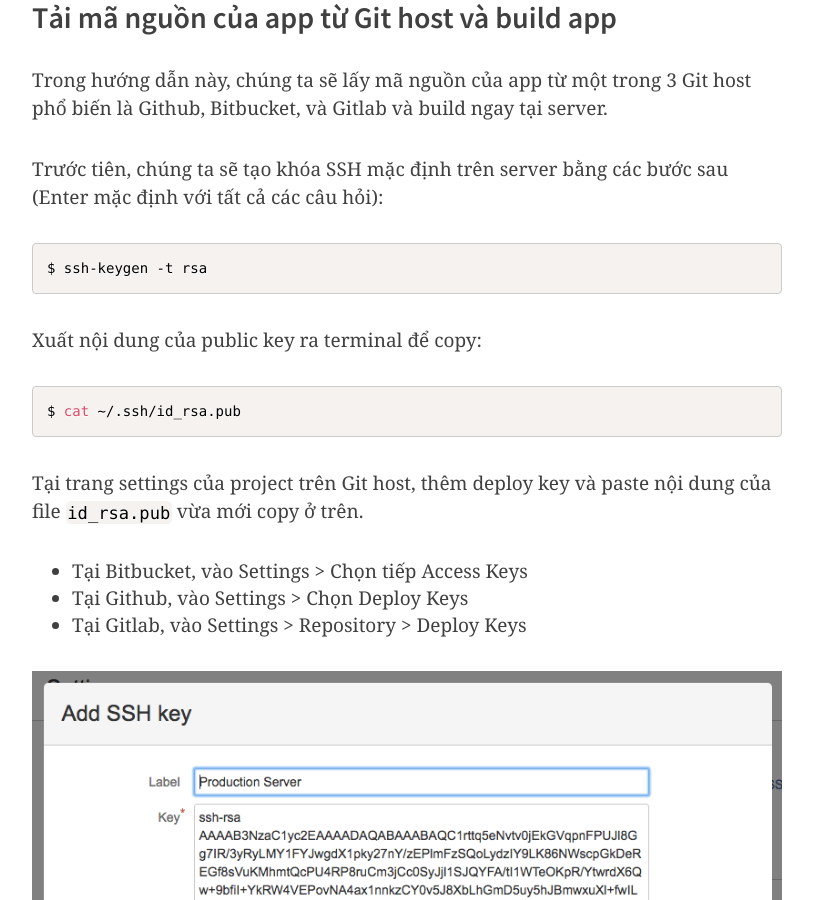
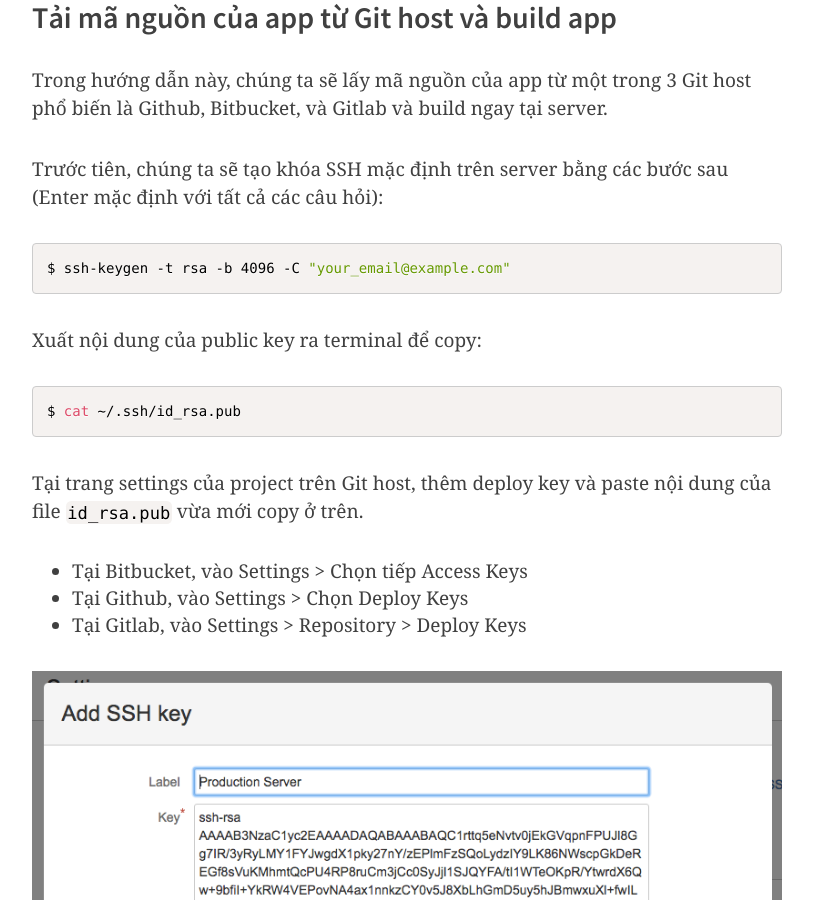
Before and after one commit to trongthanh/int3ractive.com, a Jekyll site: the page built from _posts/2017/2017-03-23-huong-dan-cai-dat-nodejs-app-len-vps-phan-1.md, in a window 1280 px wide and 900 px high, scrolled down 4209 px. Shown: the whole window, without its empty margins (233-1046 px from the left). Built offline with Jekyll 4.4.1, drawn with Linux system fonts in a browser that asks for light colours; nearby versions of some CDN libraries; comment, search, counter and statistics services are not loaded.

Commit message:
Add slides URL to my last speaking; update an article

````diff
--- a/_posts/2017/2017-03-23-huong-dan-cai-dat-nodejs-app-len-vps-phan-1.md
+++ b/_posts/2017/2017-03-23-huong-dan-cai-dat-nodejs-app-len-vps-phan-1.md
@@ -111,7 +111,7 @@
 Trước tiên, chúng ta sẽ tạo khóa SSH mặc định trên server bằng các bước sau (Enter mặc định với tất cả các câu hỏi):
 
 ```shell
-$ ssh-keygen -t rsa
+$ ssh-keygen -t rsa -b 4096 -C "your_email@example.com"
 ```
 
 Xuất nội dung của public key ra terminal để copy:
--- a/speaking.html
+++ b/speaking.html
@@ -18,6 +18,7 @@
 			<div class="events__item__type">Talk</div>
 			<h3 class="events__item__title">Giải pháp cuối cùng cho Web Layout</h3>
 			<a href="https://www.facebook.com/events/330719860725789">Vietnam Web Summit 2017</a>, HCMC.
+			<a href="https://int3ractive.com/ultimate-solution-to-web-layout/">Slides.</a>
 		</address>
 	</li>
 	 <li class="events__item">
````
